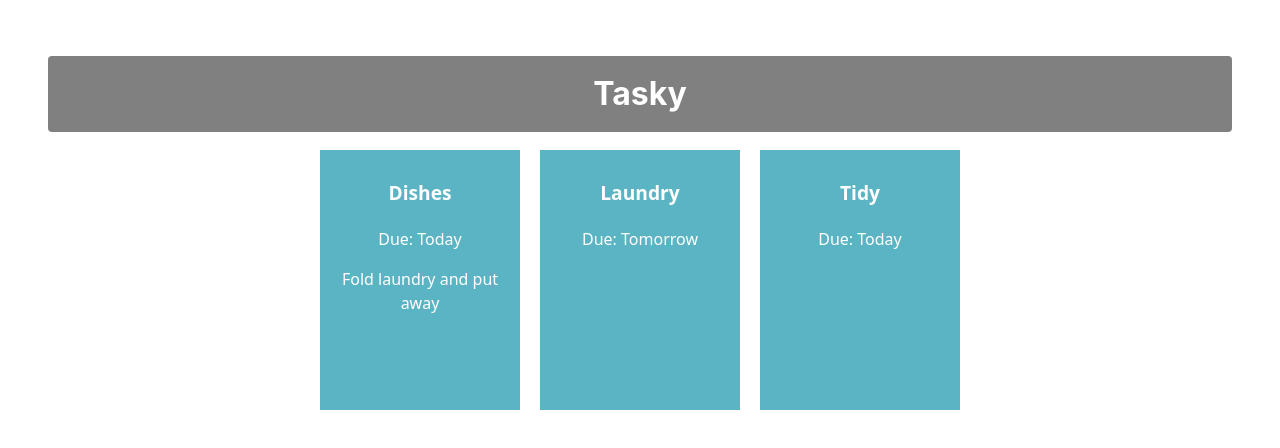
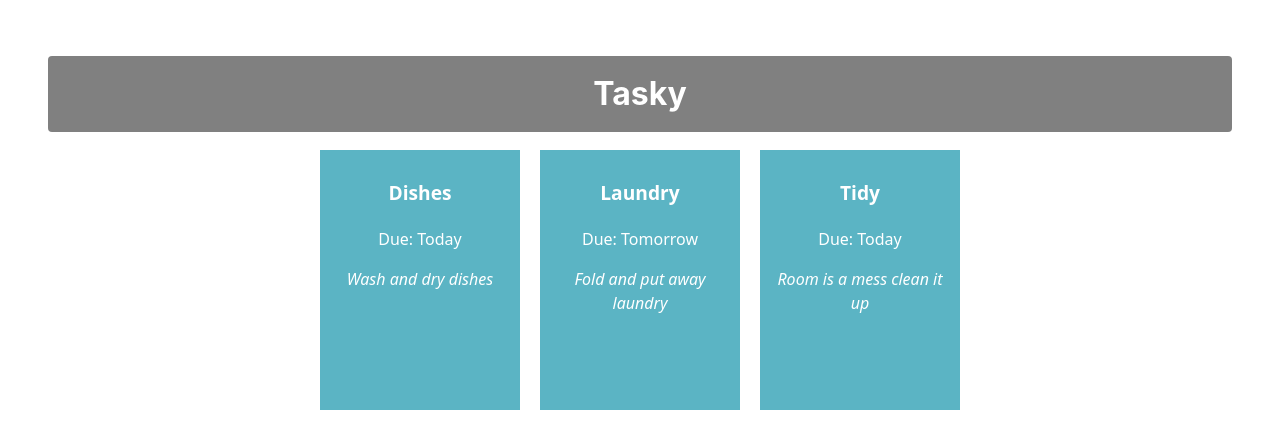
Before and after one commit to 20107153/react-basics-labs, a React (Vite) app in the folder tasky/: page / in a window 1280 px wide. Shown: the top 448 px of the page. Built offline with nearby package versions, Linux system fonts and the light colour scheme.

Commit message:
Completed Exercises I forgot about

```diff
--- a/tasky/src/App.css
+++ b/tasky/src/App.css
@@ -39,3 +39,6 @@ div {
   font-weight: bold;
   font-size: 1.2em;
 }
+.description{
+  font-style:italic;
+}
--- a/tasky/src/App.jsx
+++ b/tasky/src/App.jsx
@@ -5,11 +5,9 @@ function App() {
   return (
       <div className="container">
       <h1>Tasky</h1>
-      <Task title="Dishes" deadline="Today">
-        Fold laundry and put away
-      </Task>
-      <Task title="Laundry" deadline="Tomorrow" />
-      <Task title="Tidy" deadline="Today" />
+      <Task title="Dishes" deadline="Today" description="Wash and dry dishes"/>
+      <Task title="Laundry" deadline="Tomorrow" description="Fold and put away laundry"/>
+      <Task title="Tidy" deadline="Today" description="Room is a mess clean it up"/>
 
     </div>
   );
--- a/tasky/src/components/Task.jsx
+++ b/tasky/src/components/Task.jsx
@@ -6,7 +6,7 @@ const Task = (props) => {
         <div className="card">
         <p className="title">{props.title}</p>
         <p>Due: {props.deadline}</p>
-        <p>{props.children}</p>
+        <p className="description">{props.description}</p>
         </div>
     )
 }
```
Also changed, not shown: tasky/playground-1.mongodb.js (added, +14 -0 lines).
